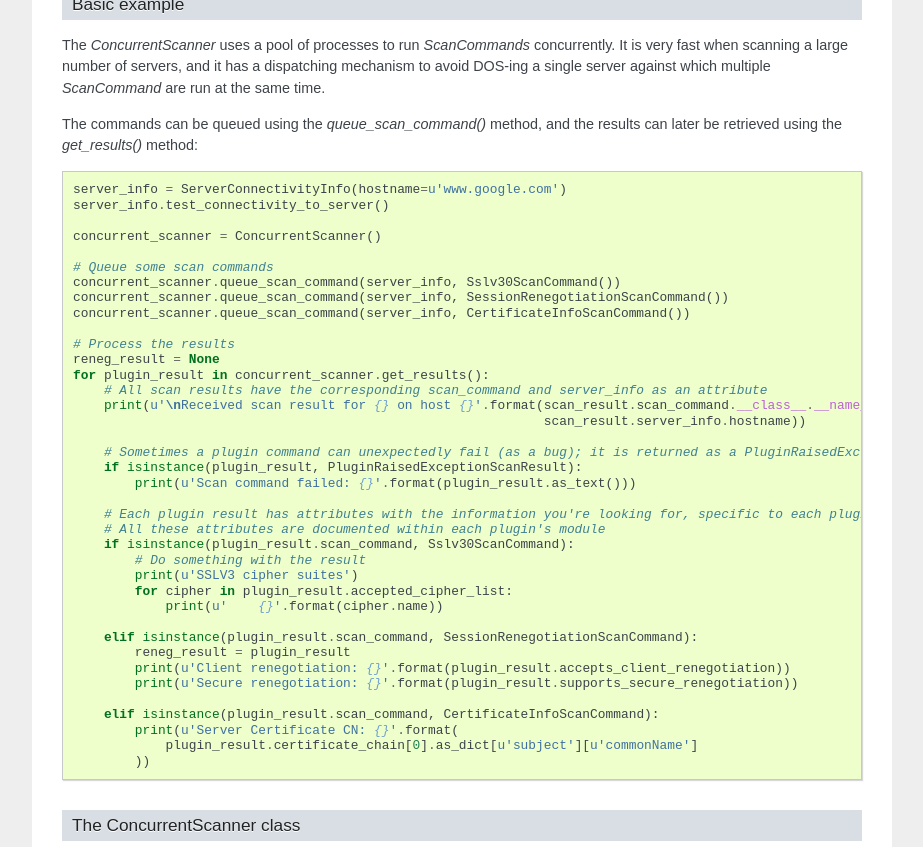
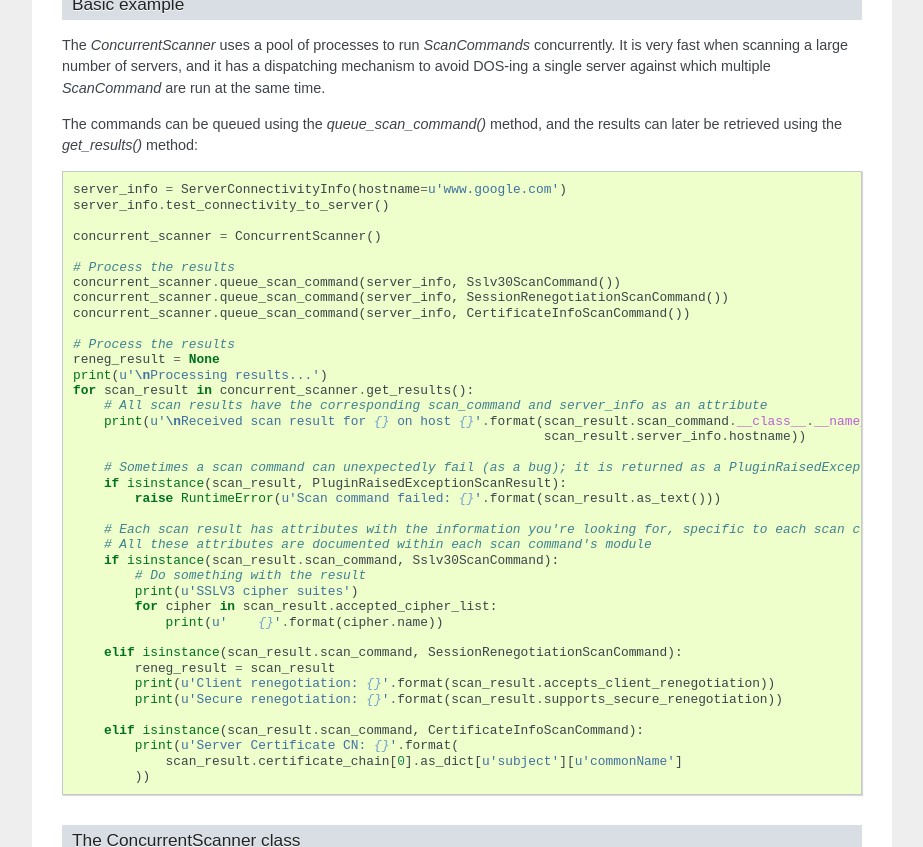
Before and after one commit to nabla-c0d3/sslyze, a Sphinx documentation site: the page built from docs/running-scan-commands.rst, in a window 1280 px wide and 900 px high, scrolled down 1099 px, cut to the strip 0-847 px from the top of the window. Shown: the whole strip, without its empty margins (198-1121 px from the left). Built offline with Sphinx 7.4.7, drawn with Linux system fonts in a browser that asks for light colours.

Commit message:
Clarify API usage

```diff
--- a/docs/running-scan-commands.rst
+++ b/docs/running-scan-commands.rst
@@ -68,38 +68,39 @@ The commands can be queued using the `queue_scan_command()` method, and the resu
 
     concurrent_scanner = ConcurrentScanner()
 
-    # Queue some scan commands
+    # Process the results
     concurrent_scanner.queue_scan_command(server_info, Sslv30ScanCommand())
     concurrent_scanner.queue_scan_command(server_info, SessionRenegotiationScanCommand())
     concurrent_scanner.queue_scan_command(server_info, CertificateInfoScanCommand())
 
     # Process the results
     reneg_result = None
-    for plugin_result in concurrent_scanner.get_results():
+    print(u'\nProcessing results...')
+    for scan_result in concurrent_scanner.get_results():
         # All scan results have the corresponding scan_command and server_info as an attribute
         print(u'\nReceived scan result for {} on host {}'.format(scan_result.scan_command.__class__.__name__,
                                                                  scan_result.server_info.hostname))
 
-        # Sometimes a plugin command can unexpectedly fail (as a bug); it is returned as a PluginRaisedExceptionResult
-        if isinstance(plugin_result, PluginRaisedExceptionScanResult):
-            print(u'Scan command failed: {}'.format(plugin_result.as_text()))
+        # Sometimes a scan command can unexpectedly fail (as a bug); it is returned as a PluginRaisedExceptionResult
+        if isinstance(scan_result, PluginRaisedExceptionScanResult):
+            raise RuntimeError(u'Scan command failed: {}'.format(scan_result.as_text()))
 
-        # Each plugin result has attributes with the information you're looking for, specific to each plugin
-        # All these attributes are documented within each plugin's module
-        if isinstance(plugin_result.scan_command, Sslv30ScanCommand):
+        # Each scan result has attributes with the information you're looking for, specific to each scan command
+        # All these attributes are documented within each scan command's module
+        if isinstance(scan_result.scan_command, Sslv30ScanCommand):
             # Do something with the result
             print(u'SSLV3 cipher suites')
-            for cipher in plugin_result.accepted_cipher_list:
+            for cipher in scan_result.accepted_cipher_list:
                 print(u'    {}'.format(cipher.name))
 
-        elif isinstance(plugin_result.scan_command, SessionRenegotiationScanCommand):
-            reneg_result = plugin_result
-            print(u'Client renegotiation: {}'.format(plugin_result.accepts_client_renegotiation))
-            print(u'Secure renegotiation: {}'.format(plugin_result.supports_secure_renegotiation))
+        elif isinstance(scan_result.scan_command, SessionRenegotiationScanCommand):
+            reneg_result = scan_result
+            print(u'Client renegotiation: {}'.format(scan_result.accepts_client_renegotiation))
+            print(u'Secure renegotiation: {}'.format(scan_result.supports_secure_renegotiation))
 
-        elif isinstance(plugin_result.scan_command, CertificateInfoScanCommand):
+        elif isinstance(scan_result.scan_command, CertificateInfoScanCommand):
             print(u'Server Certificate CN: {}'.format(
-                plugin_result.certificate_chain[0].as_dict[u'subject'][u'commonName']
+                scan_result.certificate_chain[0].as_dict[u'subject'][u'commonName']
             ))
 
 
```
Also changed, not shown: api_sample.py (+4 -5 lines).
